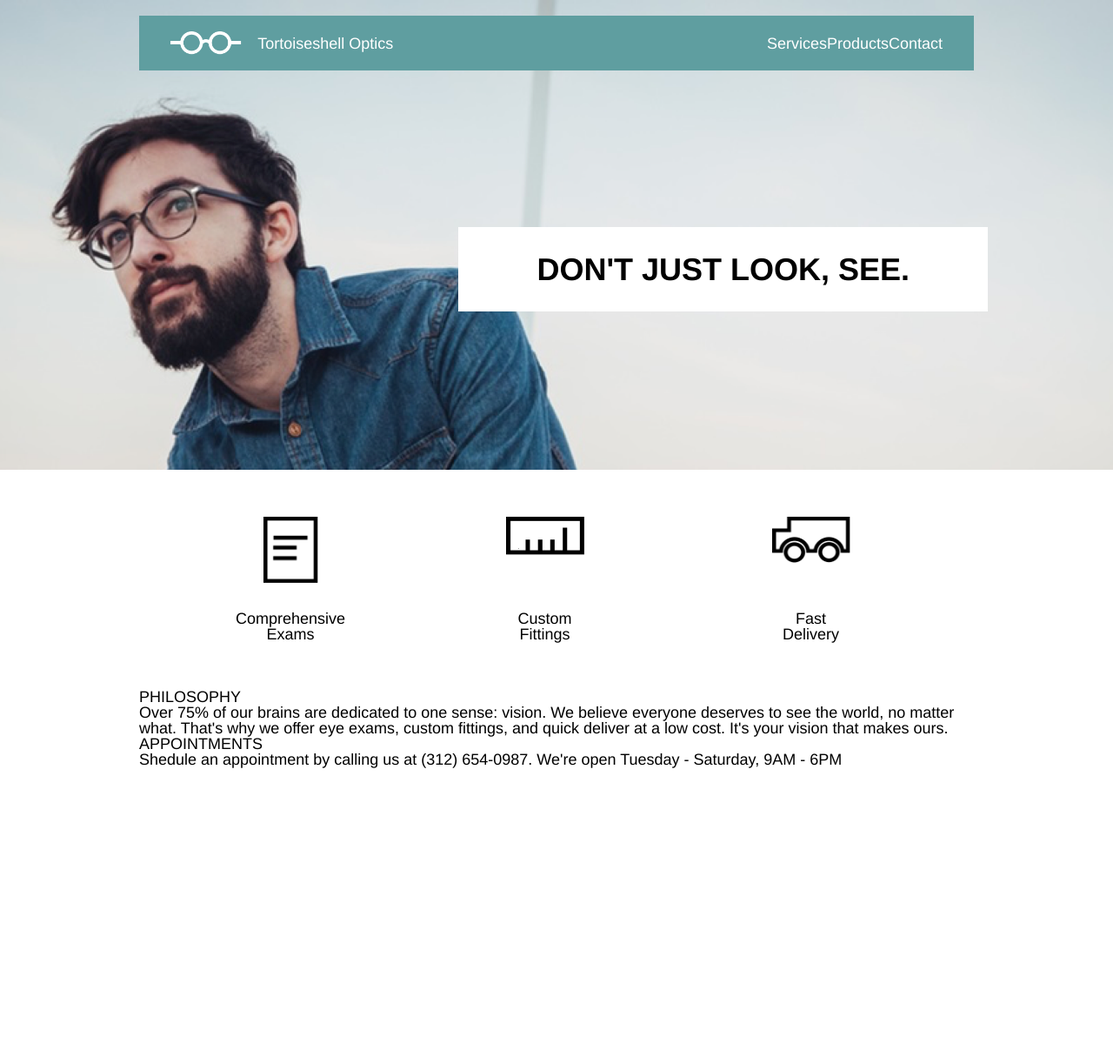
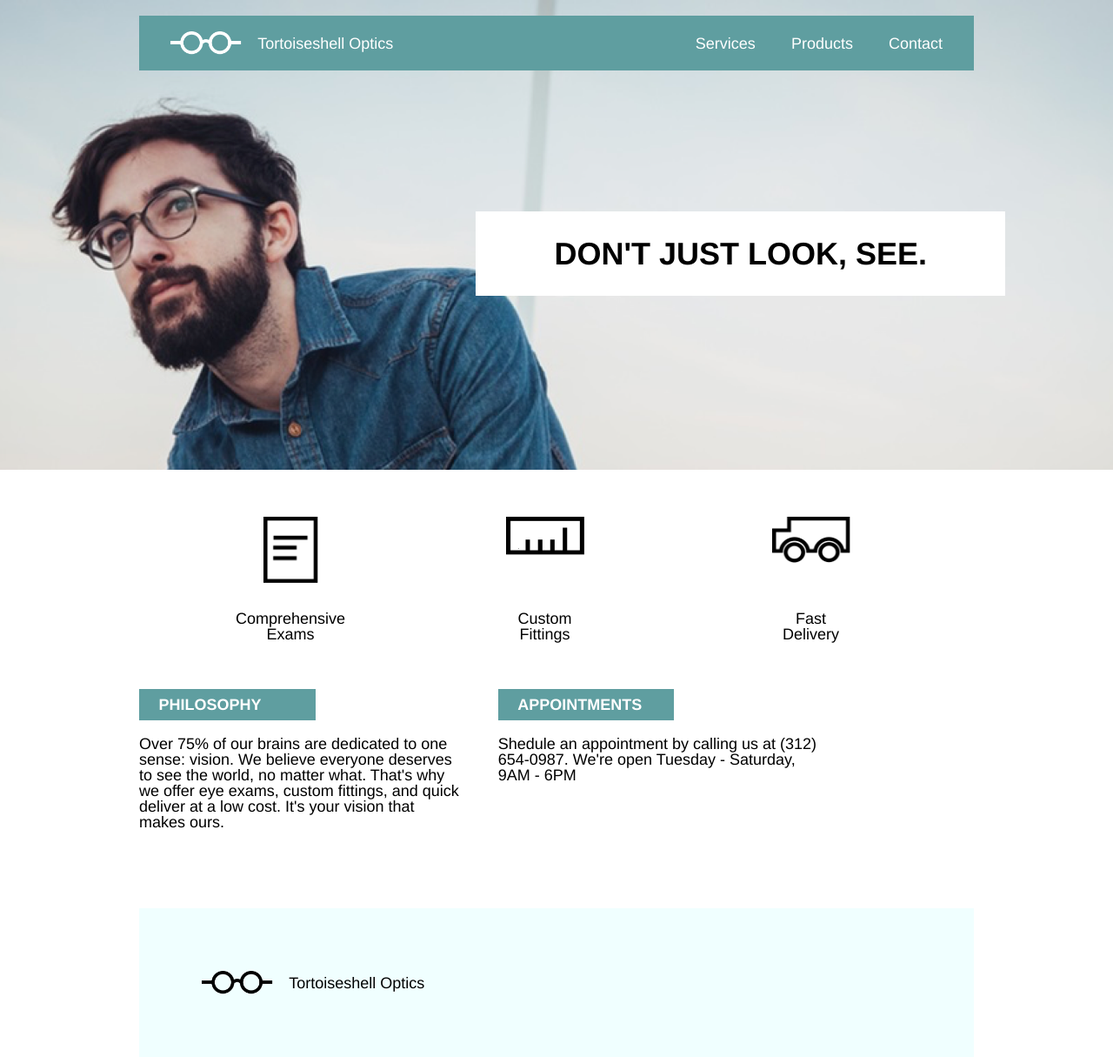
Before and after one commit to edrosillo/TortoiseshellOptics, a plain HTML site: page index.html in a window 1280 px wide. Shown: the whole page at 87% size. Before the commit the page ends 883 px from the top, so only its background shows below. Drawn offline with Linux system fonts and the light colour scheme.

Commit message:
Finalized HTML and CSS for Desktop Site.

```diff
--- a/index.html
+++ b/index.html
@@ -19,8 +19,8 @@
             <h3>Tortoiseshell Optics</h3>
           </div>
 
-          <nav>
-            <ul class="full-nav">
+          <div class="nav">
+            <ul>
               <li><a href="#">Services</a></li>
               <li><a href="#">Products</a></li>
               <li><a href="#">Contact</a></li>
@@ -29,16 +29,20 @@
             <ul class="mobile-nav">
               <li><a href="#">Menu</a></li>
             </ul>
-          </nav>
+          </div>
           </div>
         </div>
 
-        <div class="big-text">
-          <h1>DON'T JUST LOOK, SEE.</h1>
+        <div class="white-box">
+          <div class="main-text">
+            <h1>DON'T JUST LOOK, SEE.</h1>
+          </div>
         </div>
     </header>
 
   <!--- Company Info --->
+      <!--- Icons --->
+
     <div class="container">
       <div class="icons">
         <div class="icon exams">
@@ -62,26 +66,35 @@
       </div>
     </div>
 
+      <!--- Icons --->
+
     <div class="container">
       <div class="info">
-        <div class="philosphy">
-          <div class="header">
-            <h1>PHILOSOPHY</h1>
+        <div class="info-box philosophy">
+          <div class="info-header">
+            <h2>PHILOSOPHY</h2>
           </div>
           <p>Over 75% of our brains are dedicated to one sense: vision. We believe everyone deserves to see the world, no matter what. That's why we offer eye exams, custom fittings, and quick deliver at a low cost. It's your vision that makes ours.</p>
 
         </div>
-        <div class="apointments">
-          <div class="header">
-            <h1>APPOINTMENTS</h1>
+        <div class="info-box appointments">
+          <div class="info-header">
+            <h2>APPOINTMENTS</h2>
           </div>
           <p>Shedule an appointment by calling us at (312) 654-0987. We're open Tuesday - Saturday, 9AM - 6PM</p>
 
         </div>
+      </div>
+    </div>
 
+    <footer class="container">
+      <div class="foot-info">
+        <img src="./resources/images/logo-black.png" alt="Tortoiseshell Optics Logo">
+        <h3>Tortoiseshell Optics</h3>
       </div>
 
-    </div>
+
+    </footer>
 
 
   </body>
--- a/resources/css/style.css
+++ b/resources/css/style.css
@@ -9,6 +9,12 @@ html {
   margin: 0 auto;
 }
 
+@media only screen and (max-width: 930px){
+  .container {
+    width: 100%;
+  }
+}
+
 
 /***** Header ******/
 
@@ -16,7 +22,7 @@ header {
   background-image: url(../images/glasses-bg.png);
   background-repeat: no-repeat;
   background-size: cover;
-  background-position: 50%;
+  background-position: center;
   height: 30rem;
 }
 
@@ -24,7 +30,7 @@ header {
   position: relative;
   top: 1rem;
   background-color: cadetblue;
-  padding: 1rem 2rem;
+  padding: 1rem 0 1rem 2rem;
   color: white;
   display: flex;
   justify-content: space-between;
@@ -42,19 +48,18 @@ header {
   padding-right: 1rem;
 }
 
-nav ul {
+.nav {
   display: flex;
-  align-items: center;
-  justify-content: space-between;
 }
 
-nav a {
+.nav li {
+  display: inline-block;
+  padding-right: 2rem;
+}
+
+.nav a {
   color: white;
   text-decoration: none;
-}
-
-.full-nav ul a {
-  padding-right: 2rem;
 }
 
 .mobile-nav {
@@ -62,16 +67,29 @@ nav a {
 }
 
 /***** Header Big Text ******/
-.big-text {
-  float: right;
-  text-align: center;
+.white-box {
+  width: 960px;
+  margin: 0 auto;
+  display: flex;
+  justify-content: flex-end;
+}
+
+.main-text {
   background-color: white;
+  padding: 1.5rem 5rem;
+  margin-top: 10rem;
+  margin-right: -2rem;
+  line-height: 2.4rem;
+}
+
+.main-text h1 {
+  font-size: 2rem;
   font-weight: bold;
-  font-size: 2rem;
   line-height: 1.2;
-  padding: 1.5rem 5rem;
-  margin-top: 11rem;
-  margin-right: 8rem;
+}
+
+@media only screen and (){
+
 }
 
 /***** Company Information ******/
@@ -113,9 +131,51 @@ nav a {
   width: 3.5rem;
 }
 
-  /***** Icons ******/
+  /***** Information ******/
 
 .info {
   margin-top: 3rem;
+  margin-bottom: 5rem;
+  display: flex;
+}
 
+.info-box {
+  width: 43%;
 }
+
+.info-box p {
+  margin-top: 1rem;
+  padding-right: 10%;
+}
+
+.info-header {
+  width: 10rem;
+  background-color: cadetblue;
+  padding-top: 0.5rem;
+  padding-bottom: 0.5rem;
+  padding-left: 1.25rem;
+}
+
+.info-header h2 {
+  font-size: 1rem;
+  font-weight: bold;
+  color: white;
+}
+
+/***** Footer ******/
+
+footer {
+  background-color: azure;
+}
+
+.foot-info {
+  display: flex;
+  align-items: center;
+  padding: 4rem 0 4rem 4rem;
+}
+
+.foot-info img {
+  height: 1.5rem;
+  width: auto;
+  padding-right: 1rem;
+}
```
